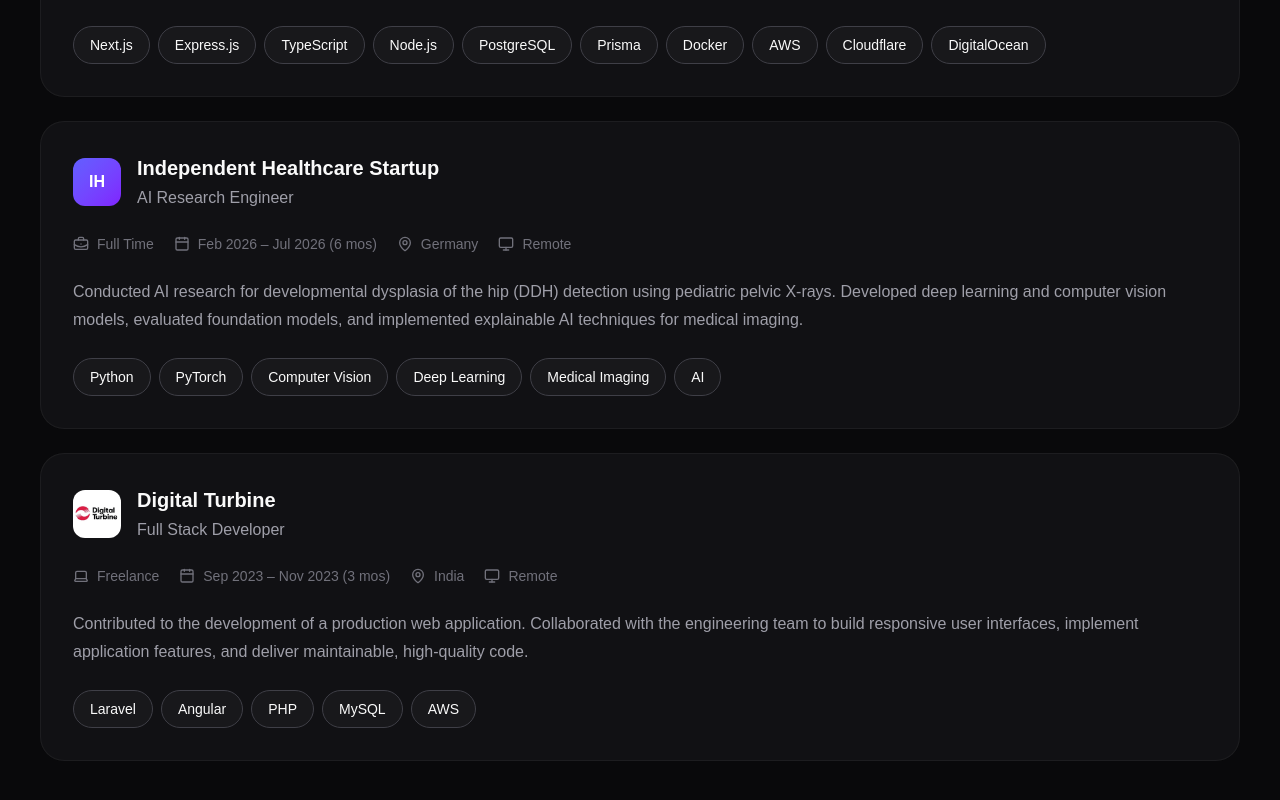
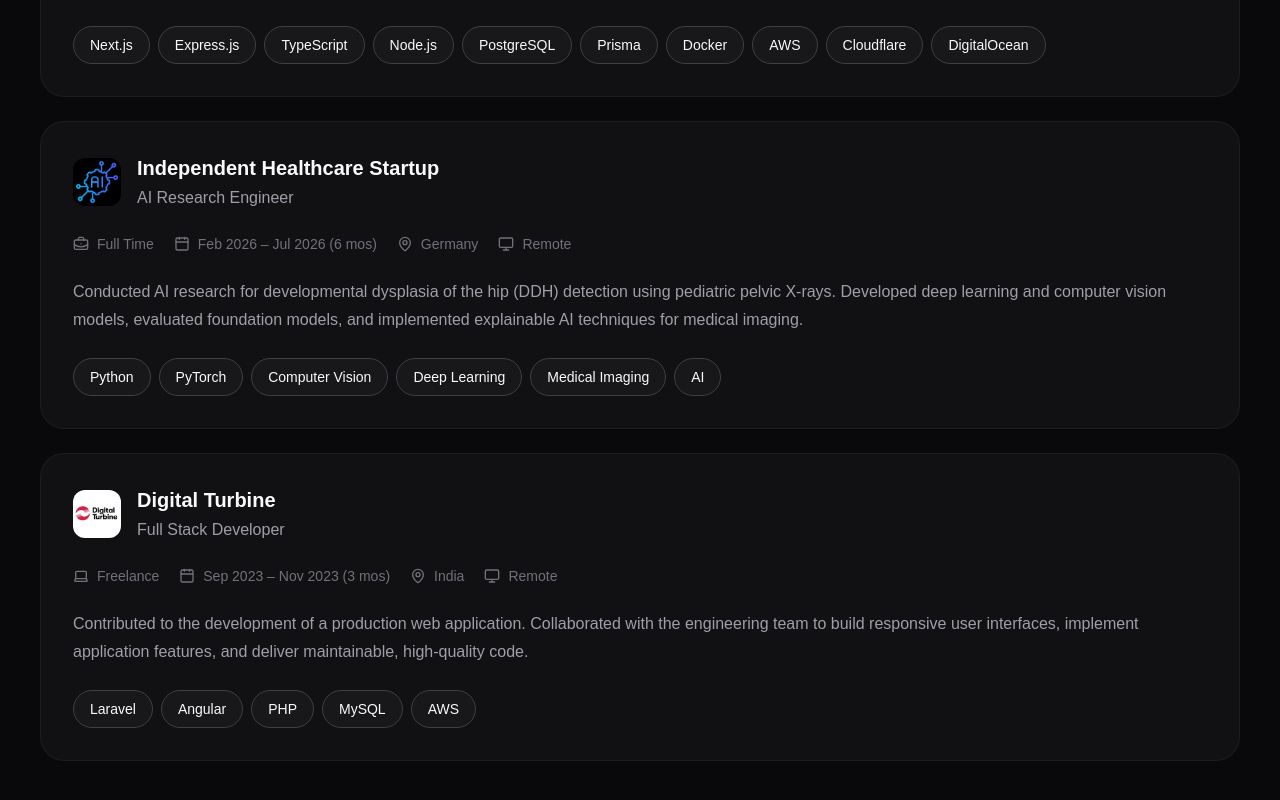
Before and after one commit to devsiddhartha31/devsiddhartha31.github.io, a Next.js app: page / in a window 1280 px wide. Shown: the part 3835-4635 px from the top of the page. Built offline with nearby package versions, Linux system fonts and the light colour scheme.

Commit message:
feat(experience): add missing icon for companies

```diff
--- a/data/experience.ts
+++ b/data/experience.ts
@@ -51,6 +51,7 @@ export const experiences: ExperienceItem[] = [
   {
     id: 3,
     company: "Independent Healthcare Startup",
+    logo: "/images/companies/ai_dummy.jpg",
     role: "AI Research Engineer",
     employmentType: "fullTime",
     workMode: "remote",
```
Also changed, not shown: public/images/companies/ai_dummy.jpg (added).
